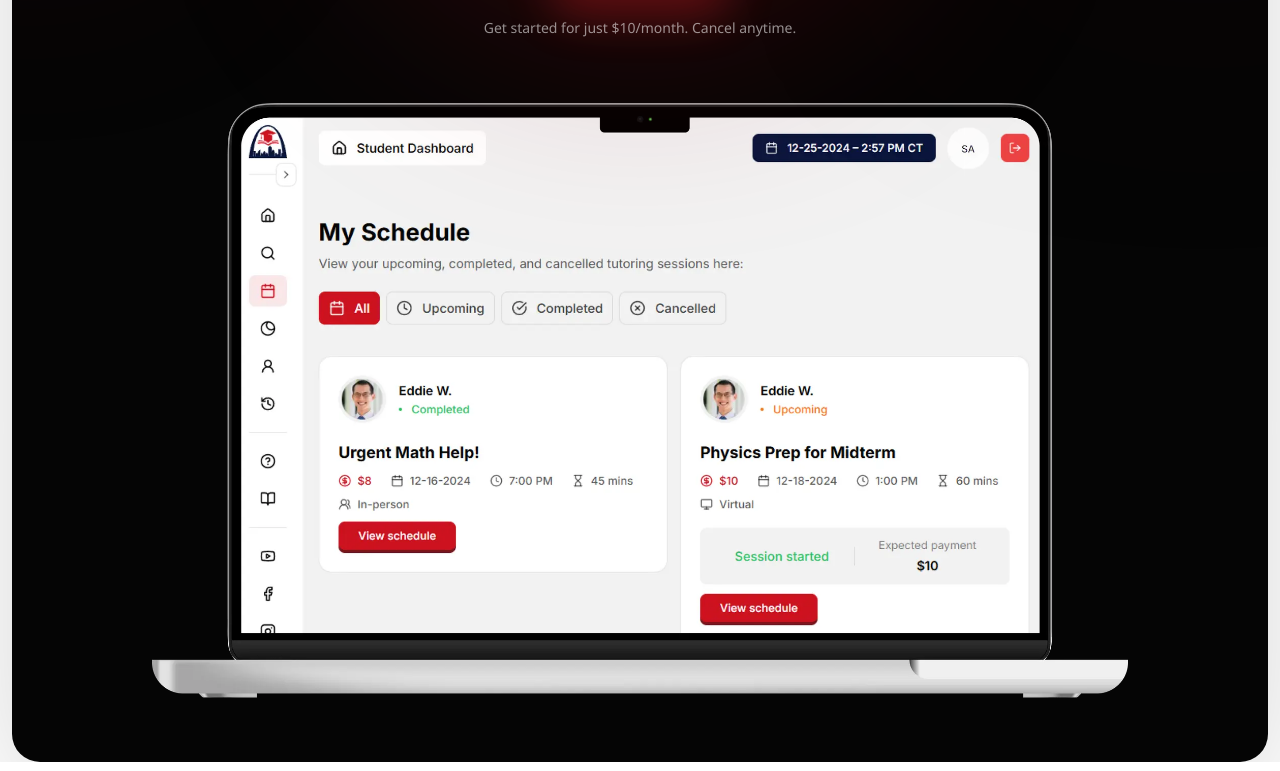
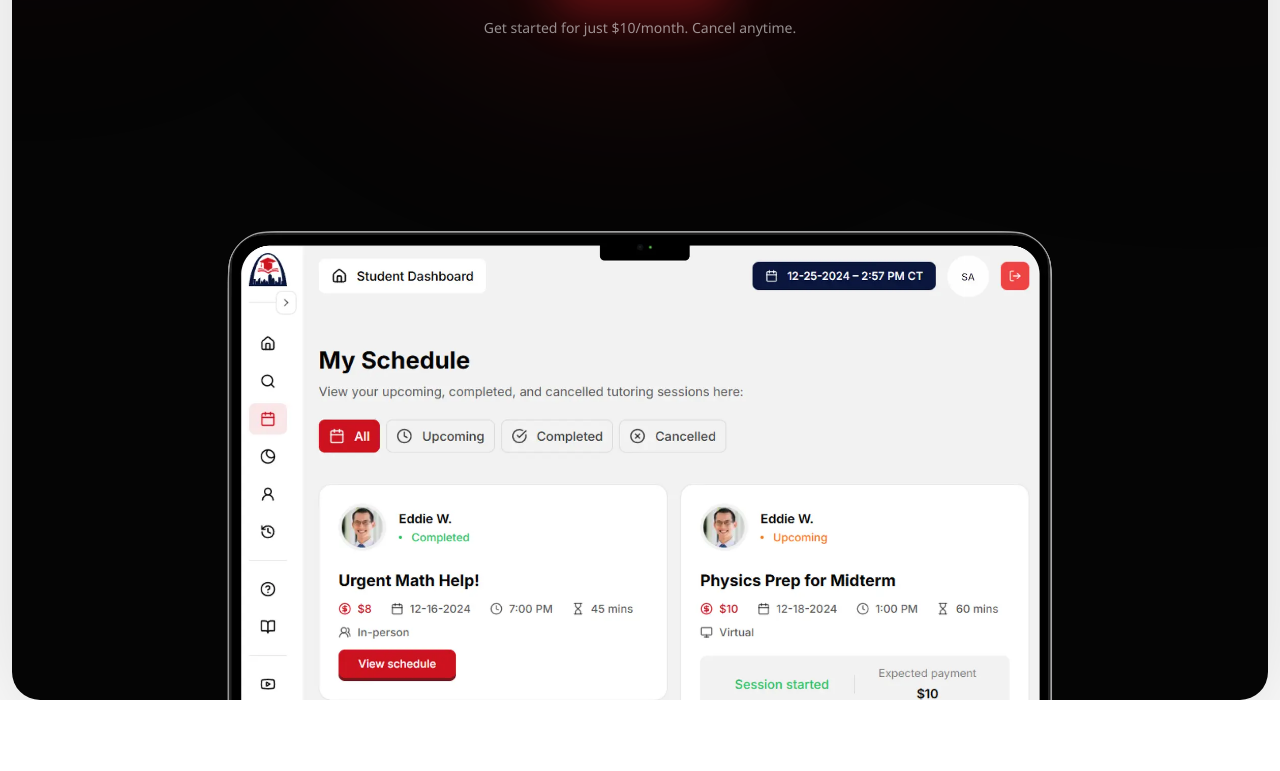
Before and after one commit to mmiskatul/arch-city, a Next.js app: page / in a window 1280 px wide. Shown: the part 589-1360 px from the top of the page. Built offline with nearby package versions, Linux system fonts and the light colour scheme.

Commit message:
update the hero section

```diff
--- a/app/page.tsx
+++ b/app/page.tsx
@@ -5,7 +5,7 @@ import { SiteHeader } from "@/components/landing/site-header";
 export default function Home() {
   return (
     <main className="min-h-screen bg-white">
-      <section className="mx-2 mt-2 overflow-hidden rounded-[28px] bg-[#050505] text-white shadow-[0_30px_120px_rgba(0,0,0,0.16)] sm:mx-3 sm:mt-3">
+      <section className="mx-2 mt-2 overflow-x-hidden overflow-y-visible rounded-[28px] bg-[#050505] text-white shadow-[0_30px_120px_rgba(0,0,0,0.16)] sm:mx-3 sm:mt-3">
         <SiteHeader />
         <HeroSection />
       </section>
--- a/components/landing/features-section.tsx
+++ b/components/landing/features-section.tsx
@@ -2,7 +2,7 @@ export function FeaturesSection() {
   return (
     <section
       id="students"
-      className="relative bg-white px-4 pb-24 pt-16 text-[#111111] sm:px-6 sm:pt-20 lg:px-8"
+      className="relative bg-white px-4 pb-24 pt-36 text-[#111111] sm:px-6 sm:pt-44 lg:px-8"
     >
       <div className="mx-auto max-w-6xl">
         <div className="flex flex-col items-center text-center">
--- a/components/landing/hero-section.tsx
+++ b/components/landing/hero-section.tsx
@@ -3,7 +3,7 @@ import Link from "next/link";
 
 export function HeroSection() {
   return (
-    <section className="relative overflow-hidden px-4 pb-16 pt-10 sm:px-6 lg:px-8">
+    <section className="relative overflow-x-hidden overflow-y-visible px-4 pb-0 pt-10 sm:px-6 lg:px-8">
       <div className="absolute left-1/2 top-0 h-[32rem] w-[32rem] -translate-x-1/2 rounded-full bg-[#a50f15]/35 blur-[120px]" />
       <div className="absolute left-[-10%] top-32 h-72 w-72 rounded-full bg-[#7f1015]/20 blur-[120px]" />
       <div className="absolute right-[-8%] top-24 h-80 w-80 rounded-full bg-[#3c0b0d]/25 blur-[150px]" />
@@ -44,15 +44,18 @@ export function HeroSection() {
         <div id="hero-cta-threshold" aria-hidden="true" className="h-px w-full" />
       </div>
 
-      <div className=" mx-auto mt-16 w-full max-w-5xl px-3 sm:px-6">
-          <Image
-            src="/app-dashboard.webp"
-            alt="Arch City Tutors dashboard preview"
-            width={1400}
-            height={980}
-            priority
-            className="h-auto w-full"
-          />
+      <div className="relative z-10 mx-auto mt-24 w-full max-w-5xl translate-y-16 px-3 sm:mt-28 sm:translate-y-20 sm:px-6">
+        <div className="relative overflow-hidden rounded-[2rem] ">
+          <div className="relative aspect-[16/9] w-full">
+            <Image
+              src="/app-dashboard.webp"
+              alt="Arch City Tutors dashboard preview"
+              fill
+              priority
+              className="object-cover object-top"
+            />
+          </div>
+        </div>
       </div>
     </section>
   );
```
